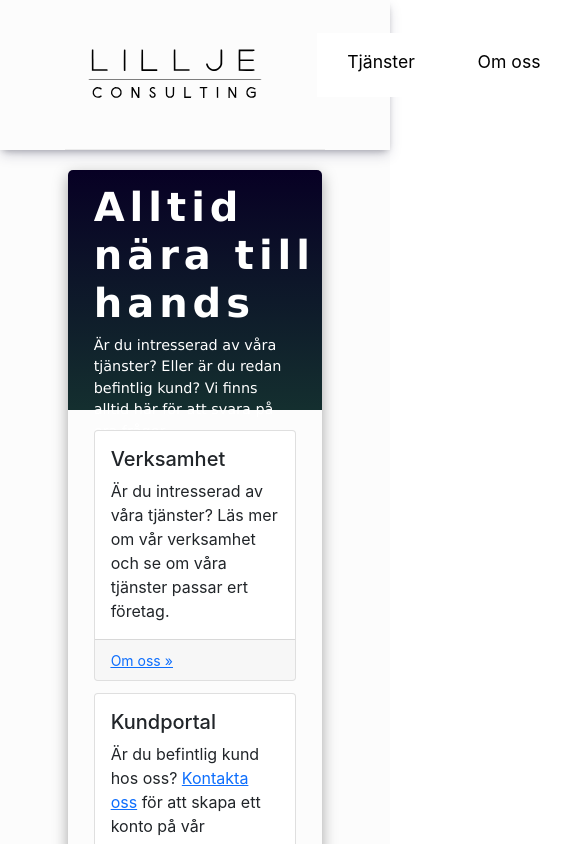
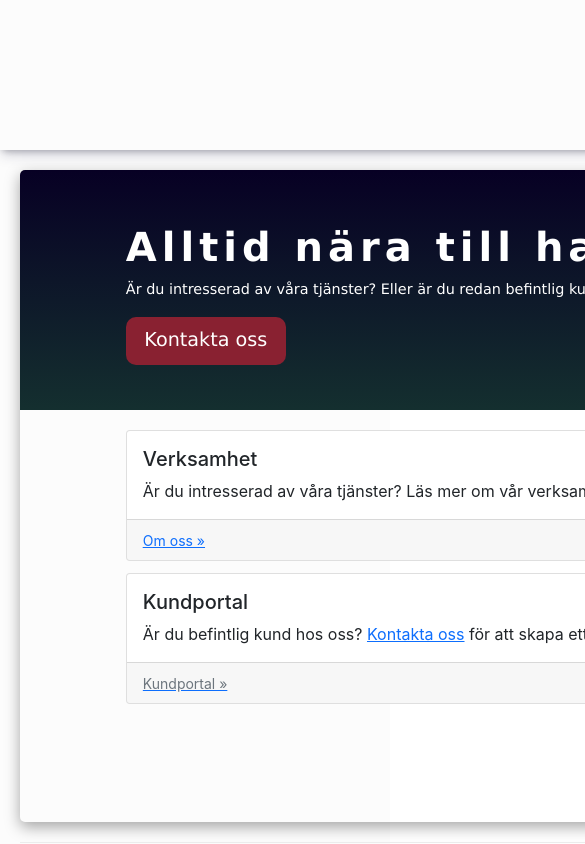
Before and after one commit to alillje/lillje-consulting, a React (Create React App) app in the folder client/: page / in a window 390 px wide. Shown: the top 844 px of the page, 585 px wide, since content can reach past the window. Built offline with nearby package versions, Linux system fonts and the light colour scheme.

Commit message:
Add grid display

```diff
--- a/client/src/components/header/header.css
+++ b/client/src/components/header/header.css
@@ -40,3 +40,17 @@
 .headerContainer a {
     text-decoration: none;
 }
+
+.mobileHeaderContainer {
+    display: none
+}
+
+@media screen and (max-width: 700px) {
+    .mobileHeaderContainer {
+        display: flex
+    }
+
+    .headerContainer {
+        display: none;
+    }
+}
--- a/client/src/components/header/header.js
+++ b/client/src/components/header/header.js
@@ -15,6 +15,7 @@ import Logo from './img/lillje-consulting-logo-1.svg';
 const Header = (props) => {
     const { buttonColor } = props;
   return (
+      <>
     <div className="headerContainer">
         <div className="headerLogo">
             <NavLink to="/">
@@ -37,6 +38,8 @@ const Header = (props) => {
         </NavLink>
         </ul>
     </div>
+    <div className="mobileHeaderContainer"></div>
+    </>
   );
 };
 
--- a/client/src/components/layout/layout.css
+++ b/client/src/components/layout/layout.css
@@ -53,3 +53,20 @@
     grid-row: 3;
 
   }
+
+  @media screen and (max-width: 700px) {
+    .layoutContainer {
+      width: 100%;
+      height: 100%;
+      display: grid;
+      grid-template-columns: 1fr;
+      grid-template-rows: 150px auto 200px;
+      grid-column-gap: 20px;
+      grid-row-gap: 20px;
+      background-color: #fcfcfc;
+
+    }
+
+
+
+  }
```
